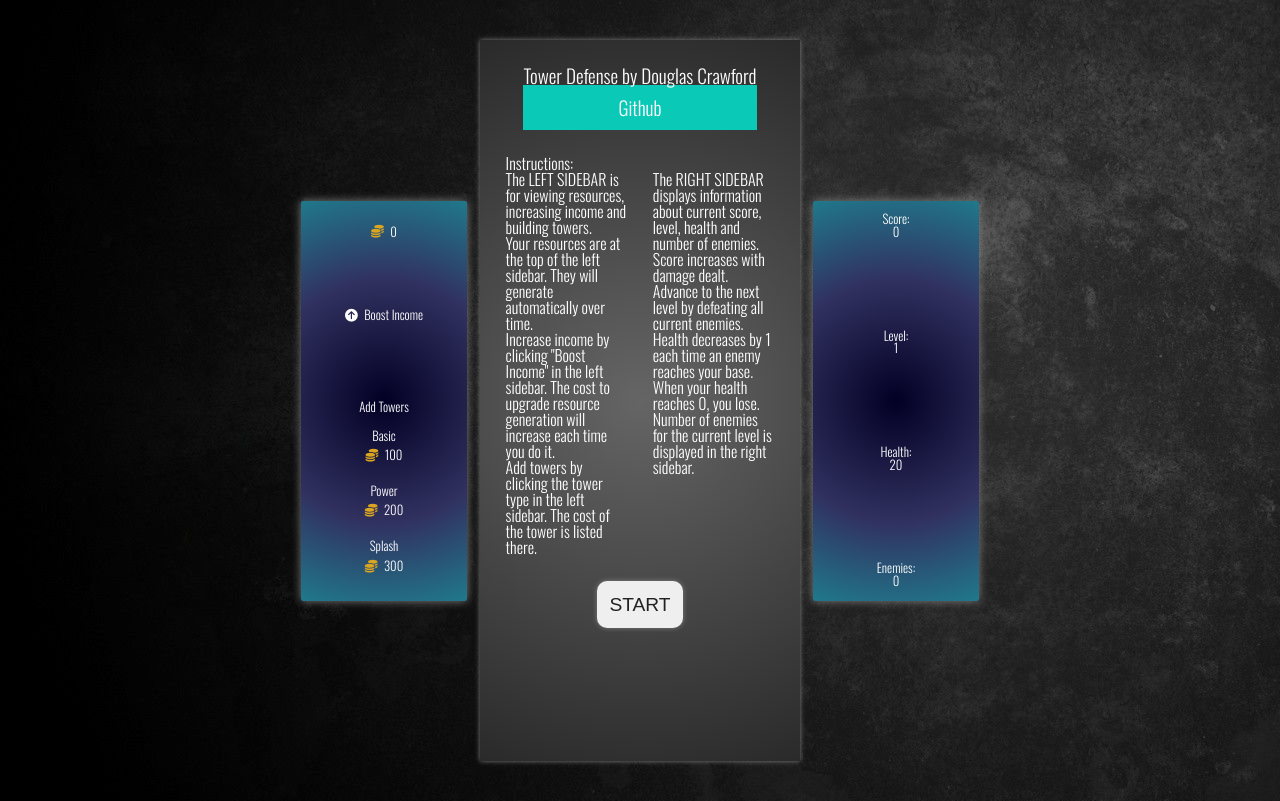
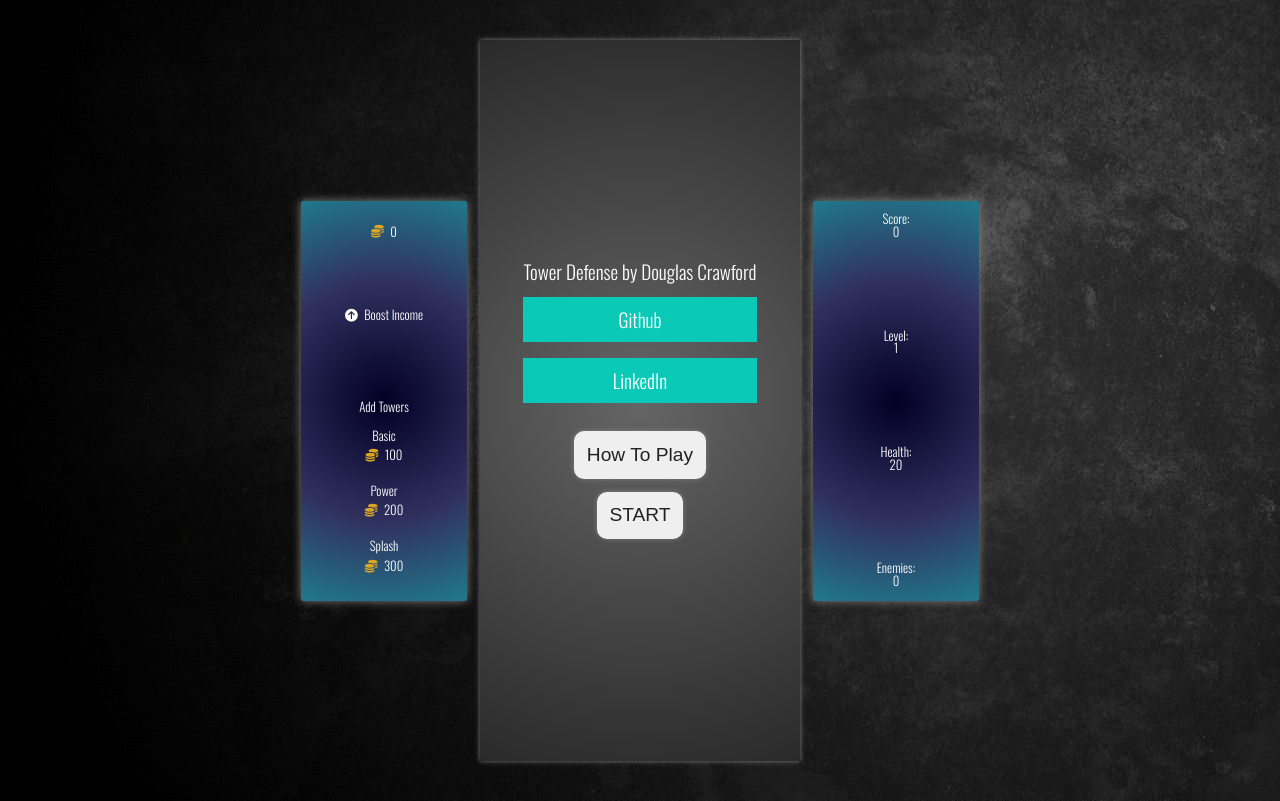
Before and after one commit to dacrawford89/tower-defense, a website built with webpack: page index.html in a window 1280 px wide. Built offline with nearby package versions, Linux system fonts and the light colour scheme.

Commit message:
Add detailed instructions and style

```diff
--- a/index.html
+++ b/index.html
@@ -22,24 +22,28 @@
       <div class="my-info">
         <h1 class="title">Tower Defense by Douglas Crawford</h1>
         <a class="github-link" target="_blank" href="https://github.com/dacraw/tower-defense">Github</a>
+        <a class="linkedin-link" target="_blank" href="https://www.linkedin.com/in/doug-a-crawford/">LinkedIn</a>
       </div>
       <div class="instructions">
-        <h1 class="instructions-title">Instructions:</h1>
+        <i class="far fa-window-close hide-instructions-button"></i>
+        <!-- <h1 class="instructions-title">Instructions:</h1> -->
+          <p class="game-summary">Tower Defense is a game where you must survive by building towers that automatically attack incoming enemies. You get a 10 second break in between levels, and may build and/or upgrade towers anytime after starting the game. Resources generate automatically, and resource generation should be upgraded in order to afford more upgrades. Once you build a tower, you may click on it on the battlefield to view its stats, upgrade it or sell it. Towers deal more damage as they level up.</p>
         <div class="instructions-boxes">
           <div class="left">
-            <p>The LEFT SIDEBAR is for viewing resources, increasing income and building towers.</p>
-            <p>Your resources are at the top of the left sidebar. They will generate automatically over time.</p>
+            <h1>LEFT SIDEBAR</h1>
+            <p>Your current resources are at the top of the left sidebar.</p>
             <p>Increase income by clicking "Boost Income" in the left sidebar. The cost to upgrade resource generation will increase each time you do it. </p>
             <p>Add towers by clicking the tower type in the left sidebar. The cost of the tower is listed there.</p>
           </div>
           <div class="right">
-            <p>The RIGHT SIDEBAR displays information about current score, level, health and number of enemies.</p>
+            <h1>RIGHT SIDEBAR</h1>
             <p>Score increases with damage dealt.</p>
-            <p>Advance to the next level by defeating all current enemies.</p>
+            <p>Advance to the next level by defeating all current enemies. Enemies become stronger with each new level.</p>
             <p>Health decreases by 1 each time an enemy reaches your base. When your health reaches 0, you lose.</p>
             <p>Number of enemies for the current level is displayed in the right sidebar.</p>
           </div>
         </div>
+        <h1 class="good-luck">Good luck!</h1>
       </div>
     </div>
   </body>
--- a/src/index.js
+++ b/src/index.js
@@ -57,7 +57,7 @@
 
       let timer = game.timer;
       if (!timer && !Object.keys(bf.enemies).length && game.health > 0){
-        game.newRound(20);
+        game.newRound(10);
       }  else if (!!timer && timer.remaining < 0){
         game.clearTimer();
 
--- a/src/scripts/Game.js
+++ b/src/scripts/Game.js
@@ -31,6 +31,8 @@
         this.upgradeIncomeBind = this.upgradeIncome.bind(this);
 
         this.startGame = this.startGame.bind(this);
+        this.showInstructions = this.showInstructions.bind(this);
+        this.hideInstructions = this.hideInstructions.bind(this);
     }
     initialize(){
         this.battlefield.initialize();
@@ -77,6 +79,9 @@
         // this.camera.position.z = 5;
 
         this.generateInstructions();
+        this.addShowInstructionsButton();
+        document.querySelector('.show-instructions-button').addEventListener('click', this.showInstructions);
+        document.querySelector('.hide-instructions-button').addEventListener('click', this.hideInstructions);
 
         this.addStartButton();
         document.querySelector('.start-button').addEventListener('click', this.startGame);
@@ -93,6 +98,19 @@
 
         const instructions = document.querySelector('#instructions-wrapper');
         instructions.style.display = "none";
+    }
+    addShowInstructionsButton(){
+        const button = document.createElement('button');
+        button.classList.add('show-instructions-button');
+
+        button.innerText = "How To Play";
+        document.querySelector('.instructions-wrapper').append(button);
+    }
+    showInstructions(){
+        document.querySelector('.instructions').style.display = "flex";
+    }
+    hideInstructions(){
+        document.querySelector('.instructions').style.display = "none";
     }
     addStartButton(){
         const wrapper = document.createElement('div');
--- a/src/styles/general.scss
+++ b/src/styles/general.scss
@@ -41,8 +41,11 @@
   top: 0;
 
 }
-
-.github-link {
+.my-info {
+  h1 {
+    margin-bottom: 2vh;
+  }
+  a {
     color: white;
     text-decoration: none;
     display: flex;
@@ -50,10 +53,17 @@
     padding: 1vw;
     background-color: $lightblue;
     transition: .3s;
+    margin-bottom: 2vh;
+    &:hover {
+      background-color: white;
+      color: black;
+
+    }
+  }
+}
+.github-link {
 }
 .github-link:hover {
-  background-color: white;
-  color: black;
 }
 
 .instructions-wrapper {
@@ -70,7 +80,7 @@
   width: 100%;
   display: flex;
   flex-direction: column;
-  // justify-content: center;
+  justify-content: center;
   overflow: auto;
   align-items: center;
   > * {
@@ -84,10 +94,8 @@
     text-align: center;
     justify-content: center;
   }
+  button {
 
-  .start-button-wrapper {
-    height: 10%;
-    button {
         border-radius: 10px;
         outline: none;
         border: none;
@@ -99,18 +107,56 @@
           background-color: lightgray;
           transform: scale(1.33);
         }
+
   }
+
+}
+
+.instructions {
+  text-align: center;
+  font-size: 16px;
+  font-family: $pangolin;
+  display: none;
+  position: absolute;
+  background-color: lightgray;
+  color: darkslategray;
+  top:0;
+  left:0;
+  height:100%;
+  overflow: auto;
+  justify-content: space-between;
+
+  p {
+    margin-bottom: 2vh;
   }
 }
 
-.instructions {
-  display: flex;
-  font-size: 16px;
+.good-luck {
+  align-self: center;
+  font-size: 2em;
+}
+.game-summary {
+  margin-bottom: 2vh;
+}
+.hide-instructions-button {
+  cursor: pointer;
+  font-size: 2em;
+  // position: absolute;
+  // top: 1vh;
+  // right: 1vw;
+  align-self: flex-end;
+  color: red;
+  margin-bottom: 2vh;
+  &:hover {
+    // background-color: darkslategray;
+    color: blue;
+  }
 }
 
 
 .instructions-boxes {
   display: flex;
+
 
   flex-direction: row;
   .left {
@@ -118,13 +164,14 @@
   }
   .left, .right {
     width: 50%;
-    p {
-      // font-size: .9em;
+    h1 {
+      font-size: 1.5em;
+      font-weight: bold;
+    }
+
   }
 }
-}
-.castle-tile {
-}
+
 
 .timer {
   position: absolute;
--- a/src/styles/sideBars.scss
+++ b/src/styles/sideBars.scss
@@ -14,6 +14,7 @@
   font-size: 1vmax;
   box-sizing: border-box;
   padding: 1vw;
+
   // height: 30%;
 }
 
@@ -22,6 +23,7 @@
 .left-bar {
   margin-right: 1vw;
   // font-size: 1vw;
+
 }
 .right-bar {
   margin-left: 1vw;
```
Also changed, not shown: dist/main.css, 1 other file. Lines whose indentation alone changed are shown as unchanged.
